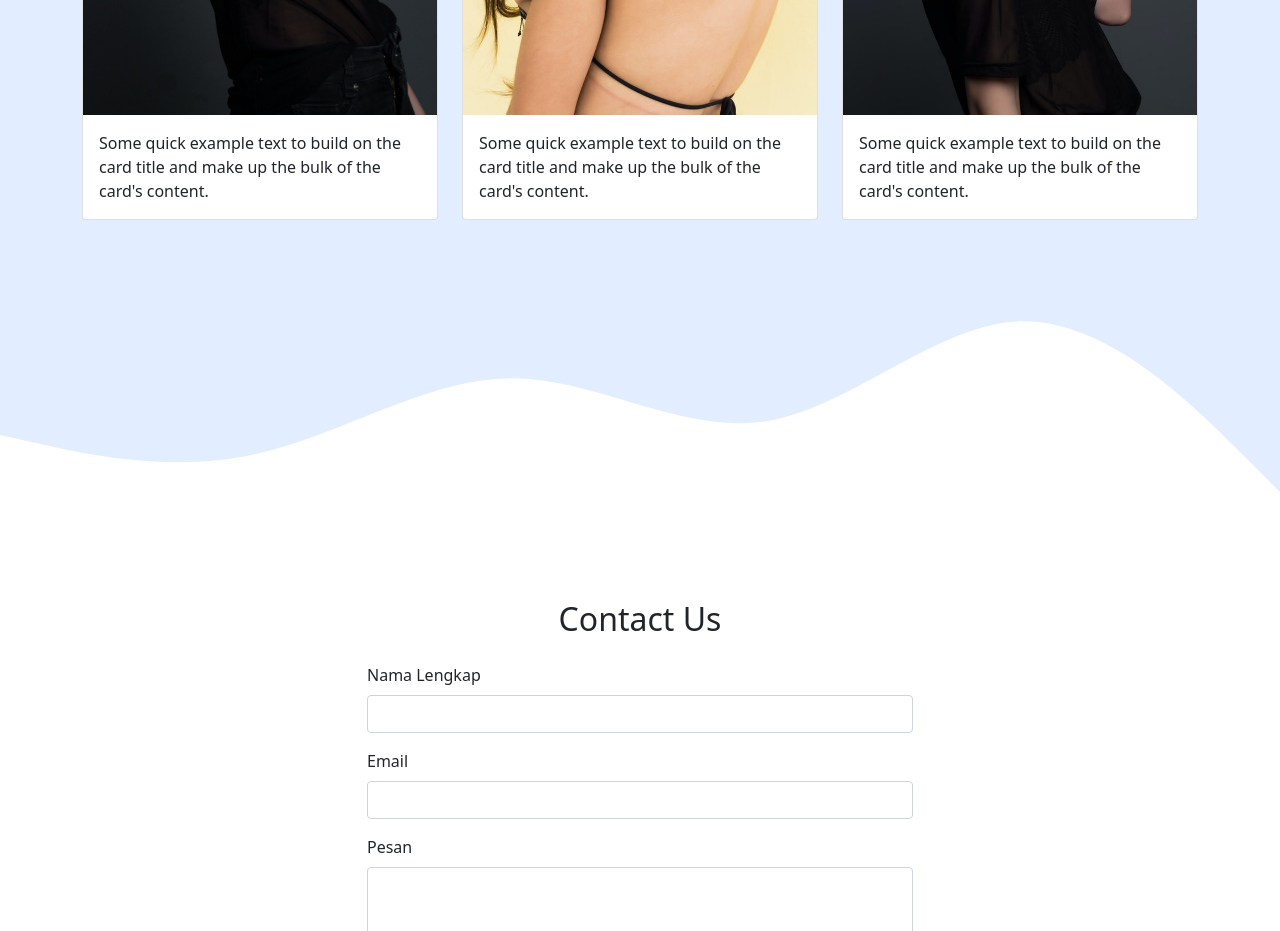
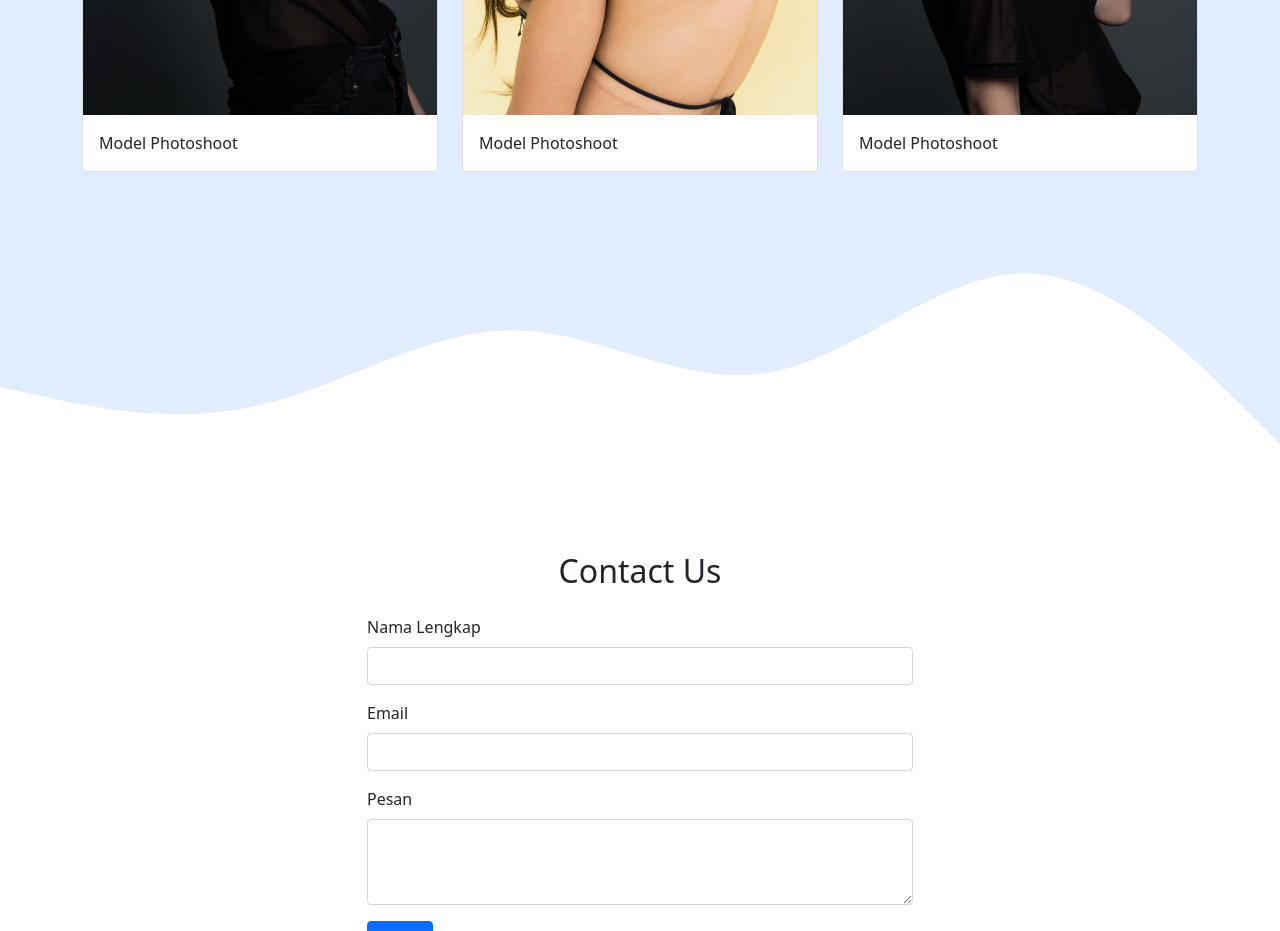
Before and after one commit to anugerahsy/sulapaqvisual.github.io, a plain HTML site: page index.html in a window 1280 px wide. Shown: the part 1840-2771 px from the top of the page. Drawn offline with nearby package versions, Linux system fonts and the light colour scheme.

Commit message:
index.html

```diff
--- a/index.html
+++ b/index.html
@@ -92,7 +92,7 @@
             <div class="card">
               <img src="img/gallery/1.jpg" class="card-img-top" alt="Gallery1" />
               <div class="card-body">
-                <p class="card-text">Some quick example text to build on the card title and make up the bulk of the card's content.</p>
+                <p class="card-text">Model Photoshoot</p>
               </div>
             </div>
           </div>
@@ -100,7 +100,7 @@
             <div class="card">
               <img src="img/gallery/2.jpg" class="card-img-top" alt="Gallery2" />
               <div class="card-body">
-                <p class="card-text">Some quick example text to build on the card title and make up the bulk of the card's content.</p>
+                <p class="card-text">Model Photoshoot</p>
               </div>
             </div>
           </div>
@@ -108,7 +108,7 @@
             <div class="card">
               <img src="img/gallery/3.jpg" class="card-img-top" alt="Gallery3" />
               <div class="card-body">
-                <p class="card-text">Some quick example text to build on the card title and make up the bulk of the card's content.</p>
+                <p class="card-text">Model Photoshoot</p>
               </div>
             </div>
           </div>
```
